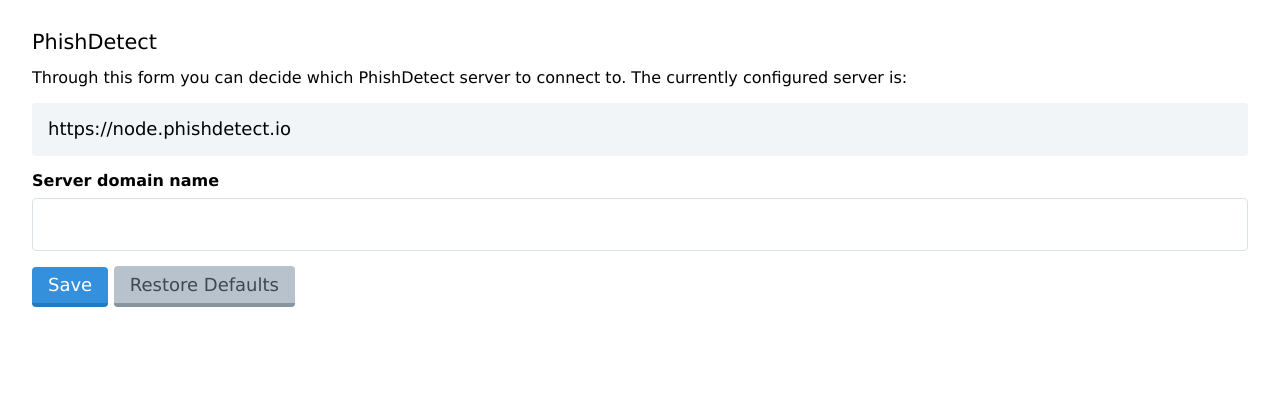
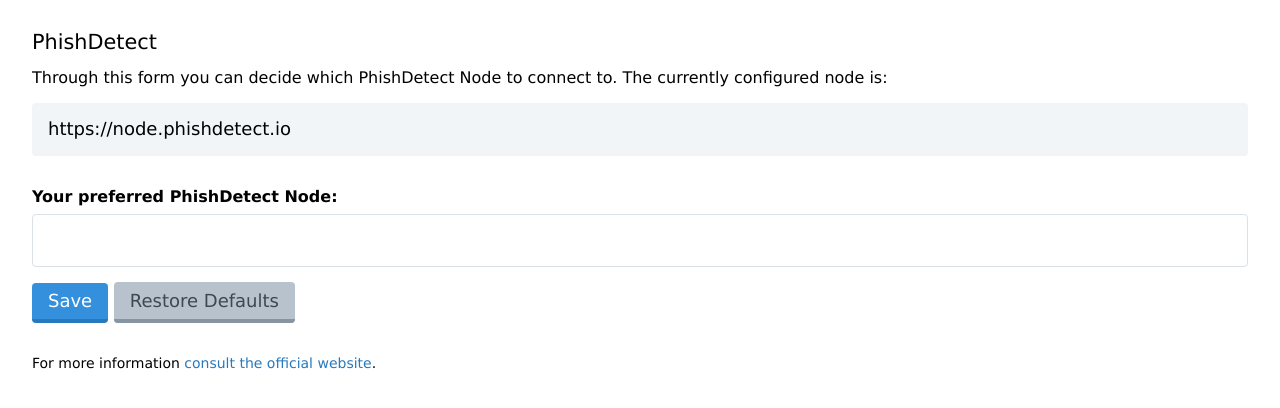
Before and after one commit to phishdetect/phishdetect-extension, a browser extension: page options/options.html in a window 1280 px wide. Drawn offline with Linux system fonts and the light colour scheme.

Commit message:
Fixing some wording in settings dialog

```diff
--- a/options/options.html
+++ b/options/options.html
@@ -10,16 +10,18 @@
 <div id="container">
     <h2 class="text-grey-black">PhishDetect</h2>
 
-    <p class="mt-4 mb-4">Through this form you can decide which PhishDetect server to connect to. The currently configured server is:</p>
+    <p class="mt-4 mb-4">Through this form you can decide which PhishDetect Node to connect to. The currently configured node is:</p>
 
-    <div id="currentServer" class="mb-4 p-4 text-lg bg-grey-lighter rounded"></div>
+    <div id="currentServer" class="mb-8 p-4 text-lg bg-grey-lighter rounded"></div>
 
     <form>
-        <label for="server" class="font-bold">Server domain name<label>
+        <label for="server" class="font-bold">Your preferred PhishDetect Node:<label>
         <div class="mt-2"><input type="text" class="block appearance-none w-full bg-white border border-grey-light px-4 py-4 rounded" id="server" /></div>
 
         <div class="mt-4"><button type="submit" class="bg-blue hover:bg-blue-light text-white py-2 px-4 border-b-4 border-blue-dark hover:text-white hover:no-underline hover:border-blue rounded text-lg cursor-pointer">Save</button> <a id="restoreDefaults" class="bg-grey hover:bg-grey-light py-2 px-4 border-b-4 border-grey-dark hover:no-underline hover:border-grey rounded text-lg cursor-pointer font-normal text-grey-darkest">Restore Defaults</a></div>
     </form>
+
+    <p class="mt-8 text-sm font-normal">For more information <a href="http://phishdetect.io/docs/">consult the official website</a>.</p>
 </div>
 <script src="../js/config.js"></script>
 <script src="options.js"></script>
```
